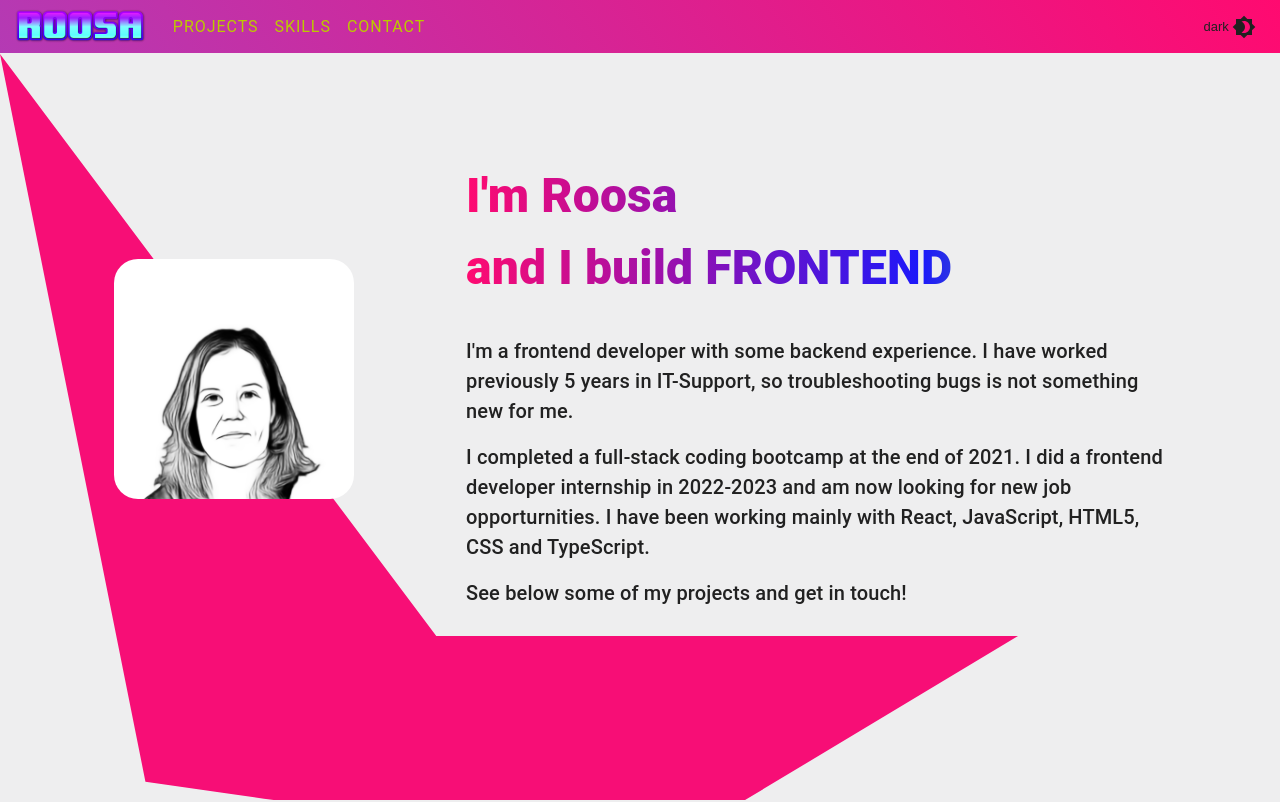
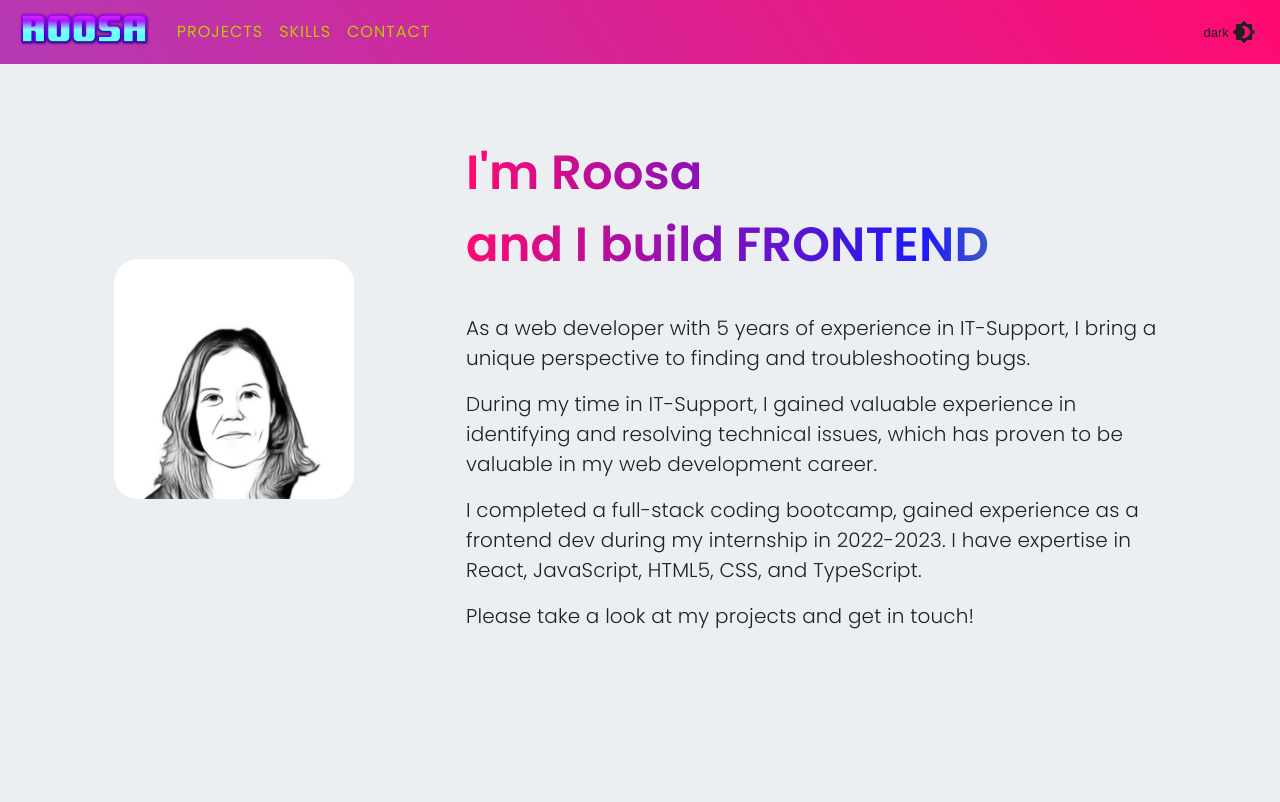
Before and after one commit to rohms/new-portfolio, a React (Vite) app: page / in a window 1280 px wide. Shown: the top 802 px of the page. Built offline with nearby package versions, Linux system fonts and the light colour scheme.

Commit message:
fixed font issue, cleaned css, changed some text

```diff
--- a/index.html
+++ b/index.html
@@ -1,29 +1,23 @@
 <!DOCTYPE html>
 <html lang="en">
+
 <head>
   <meta charset="UTF-8" />
-    <meta
-      name="Roosa portfolio"
-      content="Roosa front-end developer portfolio"
-    />
+  <meta name="Roosa portfolio" content="Roosa front-end developer portfolio" />
   <link rel="icon" type="image/svg+xml" href="/favicon.ico" />
   <meta name="viewport" content="width=device-width, initial-scale=1.0" />
-    <link
-      href="https://fonts.googleapis.com/css2?family=Poppins:ital,wght@0,300;0,400;0,600;1,100&display=swap"
-      rel="stylesheet"
-    />
+  <link rel="preconnect" href="https://fonts.googleapis.com">
+  <link rel="preconnect" href="https://fonts.gstatic.com" crossorigin>
+  <link href="https://fonts.googleapis.com/css2?family=Poppins:wght@300;400;600&family=Roboto:wght@300&display=swap"
+    rel="stylesheet">
   <title>Roosa Portfolio</title>
 </head>
 <!-- <style>
-    html,
-    body,
-    #root,
-    #root > div {
-      min-height: 100%;
-      margin: 0;
+  * {
+    outline: 1px solid red !important
   }
 </style> -->
-  <!-- <style> * { outline: 1px solid red !important } </style> -->
+
 <body>
   <form name="contact" netlify netlify-honeypot="bot-field" hidden>
     <input type="text" name="name" />
--- a/src/App.css
+++ b/src/App.css
@@ -17,7 +17,8 @@ html {
   --ff-primary: "Poppins", sans-serif;
   --ff-secondary: "Roboto", sans-serif;
   --fw-reg: 400;
-  --fw-bold: 900;
+  --fw-light: 300;
+  --fw-bold: 600;
   --font-normal: 1rem;
   --font-semi: 1.25rem;
   --font-big: 2rem;
@@ -28,16 +29,15 @@ html {
   -webkit-font-smoothing: antialiased;
   -moz-osx-font-smoothing: grayscale;
   -webkit-text-size-adjust: 100%;
-  background-color: #0a0707;
 }
 
 .app {
-  font-weight: var(--fw-reg);
   color: var(--font-color);
+  font-family: "Poppins", sans-serif;
+  font-weight: var(--fw-light);
 }
 
 body {
-  font-family: var(--ff-primary);
   overflow-x: hidden;
 }
 
@@ -49,16 +49,17 @@ header {
   top: 0;
   z-index: 10;
   width: 100%;
-  background: -webkit-linear-gradient(
-    34deg,
+  background: -webkit-linear-gradient(34deg,
       rgb(180, 58, 180) 0%,
-    rgb(255, 10, 112) 100%
-  );
+      rgb(255, 10, 112) 100%);
+  height: 4rem;
+  font-weight: var(--fw-reg);
 }
 
 .navbar-container {
   display: flex;
   align-items: center;
+  margin-left: 1rem;
 }
 
 nav {
@@ -70,7 +71,7 @@ nav {
   display: none;
 }
 
-nav > a {
+nav>a {
   display: inline-block;
   position: relative;
   text-decoration: none;
@@ -79,7 +80,7 @@ nav > a {
   letter-spacing: 0.06rem;
 }
 
-nav > a::after {
+nav>a::after {
   content: "";
   position: absolute;
   width: 100%;
@@ -92,19 +93,17 @@ nav > a::after {
   transition: transform 0.25s ease-out;
 }
 
-nav > a:hover {
+nav>a:hover {
   color: #59f780;
 }
 
-nav > a:hover::after {
+nav>a:hover::after {
   transform: scaleX(1);
   transform-origin: bottom left;
 }
 
-.navbar__logo > img {
+.navbar__logo>img {
   height: 2.5rem;
-  margin-top: 0.4rem;
-  margin-left: 0.75rem;
 }
 
 .toggle {
@@ -122,15 +121,11 @@ nav > a:hover::after {
 }
 
 /*About*/
-
-#about{
-  min-height:100vh;
+#about {
+  min-height: 100vh;
   display: flex;
   z-index: 1;
   position: relative;
-  background-image: url(./assets/new2.svg);
-  background-repeat: no-repeat;
-  background-position: top 3.4em left, right 3em center, bottom -50vh center;
   justify-content: center;
   align-items: center;
   gap: 5rem;
@@ -143,7 +138,6 @@ nav > a:hover::after {
 
 .about__body p {
   font-size: var(--font-semi);
-  font-weight: 500;
   margin-top: 1rem;
   margin-inline: 2rem;
 }
@@ -152,21 +146,17 @@ nav > a:hover::after {
   margin-bottom: 4rem;
 }
 
-.about__body > h1 {
-  background: -webkit-linear-gradient(
-    180deg,
+.about__body h1 {
+  background: -webkit-linear-gradient(180deg,
       rgb(145, 250, 75) 0%,
       rgb(28, 24, 250) 35%,
-    rgb(255, 10, 112) 100%
-  );
+      rgb(255, 10, 112) 100%);
   -webkit-background-clip: text;
   -webkit-text-fill-color: transparent;
-  font-weight: 900;
+  font-weight: var(--fw-bold);
   font-size: 3rem;
   margin: 2rem;
 }
-
-
 
 .hide {
   opacity: 0;
@@ -174,69 +164,61 @@ nav > a:hover::after {
   transition: opacity 0.3s ease-in-out;
 }
 
-.heroimage:hover + .hide {
+.heroimage:hover+.hide {
   opacity: 1;
   pointer-events: auto;
 }
 
-
-
 /*Card */
-
 .card-container {
   position: relative;
 }
 
 .card-container .card {
   position: relative;
-  max-width : 300px;
-  height : 215px;
-  background-color : rgb(218, 191, 191);
-  margin : 30px 10px;
-  padding : 20px 15px;
-  /* height: fit-content; */
+  max-width: 300px;
+  height: 215px;
+  background-color: rgb(218, 191, 191);
+  margin: 30px 10px;
+  padding: 20px 15px;
+  display: flex;
+  flex-direction: column;
+  box-shadow: 0 5px 20px rgba(0, 0, 0, 0.5);
+  transition: 0.3s ease-in-out;
+  border-radius: 15px;
+}
 
-  display : flex;
-  flex-direction : column;
-  box-shadow : 0 5px 20px rgba(0,0,0,0.5);
-  transition : 0.3s ease-in-out;
-  border-radius : 15px;
-}
 .card-container .card:hover {
   height: 340px;
 }
 
-
 .card-container .card .card__image {
-  position : relative;
-  width : 100%;
-  height : 200px;
-  border-radius : 15px;
-  top : -30%;
-  /* left: 3px; */
-  box-shadow : 0 5px 20px rgba(0,0,0,0.2);
-  z-index : 1;
+  position: relative;
+  width: 100%;
+  height: 200px;
+  border-radius: 15px;
+  top: -30%;
+  box-shadow: 0 5px 20px rgba(0, 0, 0, 0.2);
+  z-index: 1;
 }
 
 .card-container .card .card__image img {
-  width : 100%;
-  border-radius : 15px;
+  width: 100%;
+  border-radius: 15px;
   flex: 100%;
   height: 200px;
   object-fit: fill;
 }
 
 .card-container .card .card__content {
-  position : relative;
-  top : -140px;
-  padding : 10px 15px;
-  color : #111;
-  text-align : left;
-  visibility : hidden;
-  opacity : 0;
-  transition : 0.3s ease-in-out;
-
-
+  position: relative;
+  top: -140px;
+  padding: 10px 15px;
+  color: #111;
+  text-align: left;
+  visibility: hidden;
+  opacity: 0;
+  transition: 0.3s ease-in-out;
 }
 
 .card_description {
@@ -245,11 +227,10 @@ nav > a:hover::after {
 }
 
 .card-container .card:hover .card__content {
-   margin-top : 70px;
-   visibility : visible;
-   opacity : 1;
+  margin-top: 70px;
+  visibility: visible;
+  opacity: 1;
   transition-delay: 0.2s;
-
 }
 
 .card__link {
@@ -275,7 +256,6 @@ nav > a:hover::after {
 }
 
 /*Skills*/
-
 #skills {
   display: flex;
   flex-direction: column;
@@ -295,18 +275,18 @@ nav > a:hover::after {
 
 .neural {
   height: 300px;
-  float: left;
+  float: right;
+  margin-right: 1rem;
 }
 
-#skills > h1 {
+#skills>h1 {
   margin-top: 3rem;
   font-size: var(--font-big);
 }
 
-#skills > p {
+#skills>p {
   font-size: 1.2rem;
 }
-
 
 /* Badges container */
 .badges {
@@ -316,8 +296,6 @@ nav > a:hover::after {
   gap: 1rem;
   max-width: 800px;
 }
-
-
 
 .badge-container {
   border-radius: 6px;
@@ -333,13 +311,12 @@ nav > a:hover::after {
   user-select: none;
 }
 
-.badge > .tag {
+.badge>.tag {
   margin-top: 0.5rem;
   color: rgb(53, 13, 122);
 }
 
-
-.badge > img {
+.badge>img {
   height: 50px;
   width: 50px;
 }
@@ -355,7 +332,6 @@ nav > a:hover::after {
 }
 
 /* Select */
-
 .select-container {
   max-width: 300px;
 }
@@ -364,16 +340,13 @@ nav > a:hover::after {
   margin-top: 1rem;
 }
 
-
 /*Projects*/
-
 #projects {
   min-height: 100vh;
   height: fit-content;
   padding-top: 4rem;
   display: flex;
   flex-direction: column;
-  /* justify-content: center; */
 }
 
 .projects__search-divider {
@@ -396,23 +369,21 @@ hr.icon {
   margin-right: 6rem;
 }
 
-
 .projects-container__info {
   margin-left: 3rem;
   margin-bottom: 3rem;
 }
 
-.projects-container__info > h1 {
+.projects-container__info>h1 {
   font-size: var(--font-big);
 }
 
-.projects-container__info > p {
+.projects-container__info>p {
   padding-bottom: 2rem;
 
 }
 
 /*Contact*/
-
 #contact {
   height: 100vh;
   margin: 4rem 0;
@@ -433,17 +404,18 @@ hr.icon {
     rgba(240, 46, 170, 0.05) 25px 25px;
 }
 
-.contact-form > h2, label {
+.contact-form>h2,
+label {
   margin-bottom: 0.5rem;
   color: rgb(20, 140, 18);
   font-weight: 600;
 }
 
-.contact-form > p {
+.contact-form>p {
   margin-bottom: 0.5rem;
 }
 
-.contact-form > input {
+.contact-form>input {
   width: 15rem;
   height: 2rem;
   background-color: pink;
@@ -451,7 +423,7 @@ hr.icon {
   border-radius: 0.3rem;
 }
 
-.contact-form > input[type="text"] {
+.contact-form>input[type="text"] {
   color: purple;
   padding-left: 0.5rem;
 }
@@ -467,7 +439,7 @@ hr.icon {
   padding-left: 0.5rem;
 }
 
-.contact-form > textarea {
+.contact-form>textarea {
   background-color: pink;
   min-height: 200px;
   resize: vertical;
@@ -478,7 +450,7 @@ hr.icon {
   margin-bottom: 0.5rem;
 }
 
-.contact-form > textarea:focus {
+.contact-form>textarea:focus {
   background-color: lightblue;
 }
 
@@ -505,11 +477,9 @@ hr.icon {
 /* Footer */
 footer {
   width: 100%;
-  background: linear-gradient(
-    34deg,
+  background: linear-gradient(34deg,
       rgba(131, 58, 180, 1) 5%,
-    rgb(30, 216, 20) 77%
-  );
+      rgb(30, 216, 20) 77%);
   padding: 1rem 0;
   font-size: var(--fs-h3);
   bottom: 0;
@@ -526,11 +496,10 @@ footer {
   justify-content: center;
   flex-wrap: wrap;
   gap: 1.5rem;
-
 }
 
 
-.social-list > li {
+.social-list>li {
   display: flex;
   align-items: center;
   justify-content: center;
@@ -544,12 +513,12 @@ footer {
   border: 0;
 }
 
-.social-list__item > a > img {
+.social-list__item>a>img {
   width: 2rem;
   transition: transform 0.2s ease;
 }
 
-.social-list__item > a > img:hover {
+.social-list__item>a>img:hover {
   opacity: 0.6;
 }
 
@@ -576,11 +545,6 @@ footer {
     flex-direction: column;
     gap: 0;
   }
-
-  /* .about__body {
-    margin-top: 3rem;
-    background-color: aqua;
-  } */
 
   .about__hello {
     display: flex;
@@ -610,18 +574,18 @@ footer {
     margin-right: var(--mgr-15);
   }
 
-  .projects-container__info   {
+  .projects-container__info {
     margin-left: var(--mgl-15);
     margin-right: var(--mgr-15);
   }
 
 
-  .navbar__logo > .big-icon {
+  .navbar__logo>.big-icon {
     visibility: hidden;
     display: none;
   }
 
-  .navbar__logo > .small-icon {
+  .navbar__logo>.small-icon {
     display: block;
     height: 3rem;
     width: 3rem;
--- a/src/App.jsx
+++ b/src/App.jsx
@@ -9,16 +9,14 @@ import { Footer } from "./components/Footer";
 
 const App = () => {
   return (
-    <>
       <main className="app">
         <Navbar />
         <About />
         <Projects />
         <Skills />
         <Contact />
+        <Footer />
       </main>
-      <Footer />
-    </>
   );
 };
 
--- a/src/components/About.jsx
+++ b/src/components/About.jsx
@@ -3,7 +3,6 @@ import rhm from "@assets/rhm.jpg";
 
 const About = () => {
   return (
-    <>
       <section id="about">
           <div className="about__hello">
               <img className="heroimage" alt="hero portrait" src={rhm} />
@@ -14,13 +13,22 @@ const About = () => {
               I'm Roosa <br /> and I build FRONTEND
             </h1>
             <p className="max-text">
-              I'm a frontend developer with some backend experience. I have worked previously 5 years in IT-Support, so troubleshooting bugs is not something new for me.</p>
-            <p className="max-text"> I completed a full-stack coding bootcamp at the end of 2021. I did a frontend developer internship in 2022-2023 and am now looking for new job opporturnities. I have been working mainly with React, JavaScript, HTML5, CSS and TypeScript.</p>
-            <p className="max-text"> See below some of my
-              projects and get in touch!</p>
+            As a web developer with 5 years of experience in IT-Support,
+            I bring a unique perspective to finding and troubleshooting bugs. </p>
+            <p className="max-text">
+            During my time in IT-Support, I gained valuable experience in
+            identifying and resolving technical issues, which has proven to
+            be valuable in my web development career.
+            </p>
+            <p className="max-text">
+            I completed a full-stack coding bootcamp, gained experience as a
+            frontend dev during my internship in 2022-2023.
+            I have expertise in React, JavaScript, HTML5, CSS, and TypeScript.
+            </p>
+            <p className="max-text">
+            Please take a look at my projects and get in touch!</p>
           </div>
       </section>
-    </>
   );
 };
 
--- a/src/components/Contact.jsx
+++ b/src/components/Contact.jsx
@@ -52,7 +52,6 @@ const Contact = () => {
   };
 
   return (
-    <>
       <section id="contact">
         <form
           data-netlify="true"
@@ -96,7 +95,6 @@ const Contact = () => {
             </button>
         </form>
       </section>
-    </>
   );
 };
 
--- a/src/components/MySelect.jsx
+++ b/src/components/MySelect.jsx
@@ -4,7 +4,6 @@ import MenuItem from '@mui/material/MenuItem';
 import FormControl from '@mui/material/FormControl';
 import Select from '@mui/material/Select';
 import { Button } from '@mui/material';
-
 
 const MySelect = ({project, setProject}) => {
 
--- a/src/components/Navbar.jsx
+++ b/src/components/Navbar.jsx
@@ -3,7 +3,6 @@ import { ColorToggle } from "./ColorToggle";
 
 const Navbar = () => {
   return (
-    <>
       <header>
         <div className="navbar-container">
           <a href="#about" className="navbar__logo">
@@ -18,7 +17,6 @@ const Navbar = () => {
         </div>
         <ColorToggle />
       </header>
-    </>
   );
 };
 
--- a/src/components/Projects.jsx
+++ b/src/components/Projects.jsx
@@ -9,7 +9,6 @@ const Projects = () => {
   const filteredProjects = myproject ? projects.filter((project) => project.type === myproject) : projects;
 
   return (
-    <>
       <section id="projects">
         <div className="projects__search-divider">
           <div className="projects-container__info">
@@ -18,7 +17,7 @@ const Projects = () => {
               <MySelect project={myproject} setProject={setMyProject} />
           </div>
           <hr className="icon"  />
-      </div>
+        </div>
         <div className="projects__grid">
           {filteredProjects.map((project) => (
             <Card
@@ -29,9 +28,7 @@ const Projects = () => {
             />
           ))}
         </div>
-
       </section>
-    </>
   );
 };
 
--- a/src/components/Skills.jsx
+++ b/src/components/Skills.jsx
@@ -12,7 +12,6 @@ import graphql from "@assets/badges/graphql.png";
 import vue from "@assets/badges/vue.svg";
 import bootstrap from "@assets/badges/bootstrap.svg";
 import ai from "@assets/ai.png"
-import "../styles/skills.css";
 
 import { Badge } from "./Badge";
 
@@ -33,9 +32,9 @@ const skillBadges = [
 
 const Skills = () => {
   return (
-    <>
       <section id="skills">
           <h1 className="gradient">Skills &amp; Technologies</h1>
+
           <p className="max-text">
             I have worked mostly with React and JavaScript. Fetching,
             manipulating and displaying data. Aligning buttons and boxes and making things look pretty. Creating oldschool Email templates with HTML for email providers. Finding my way in the React hooks jungle. Knowing how to keep things type safe with TypeScript. I learned how to kill your dear divs, it's not like sprinkling salt on top of your food. If you put too much, it's not good for you. 🍕
@@ -65,7 +64,6 @@ const Skills = () => {
             ))}
           </div>
       </section>
-    </>
   );
 };
 
--- a/src/theme.jsx
+++ b/src/theme.jsx
@@ -4,13 +4,13 @@ const light = {
   palette: {
     mode: "light",
     background: {
-      default:  "#EEEEEF",
+      default:  blueGrey[50],
     },
     text: {
       primary: grey[900],
     },
     secondary: {
-      main: blueGrey[500], // Set the color of the h2 headers
+      main: blueGrey[500],
     },
   },
 };
@@ -18,8 +18,11 @@ const light = {
 const dark = {
   palette: {
     mode: "dark",
+    background: {
+      default:  grey[900],
+    },
     text: {
-      primary: grey[200],
+      primary: blueGrey[200],
     },
   },
 };
```
Also changed, not shown: src/styles/skills.css (deleted, +0 -12 lines), src/data.jsx (deleted), 1 other file (tests, documents, lock files or other folders). Lines whose indentation alone changed are shown as unchanged.
